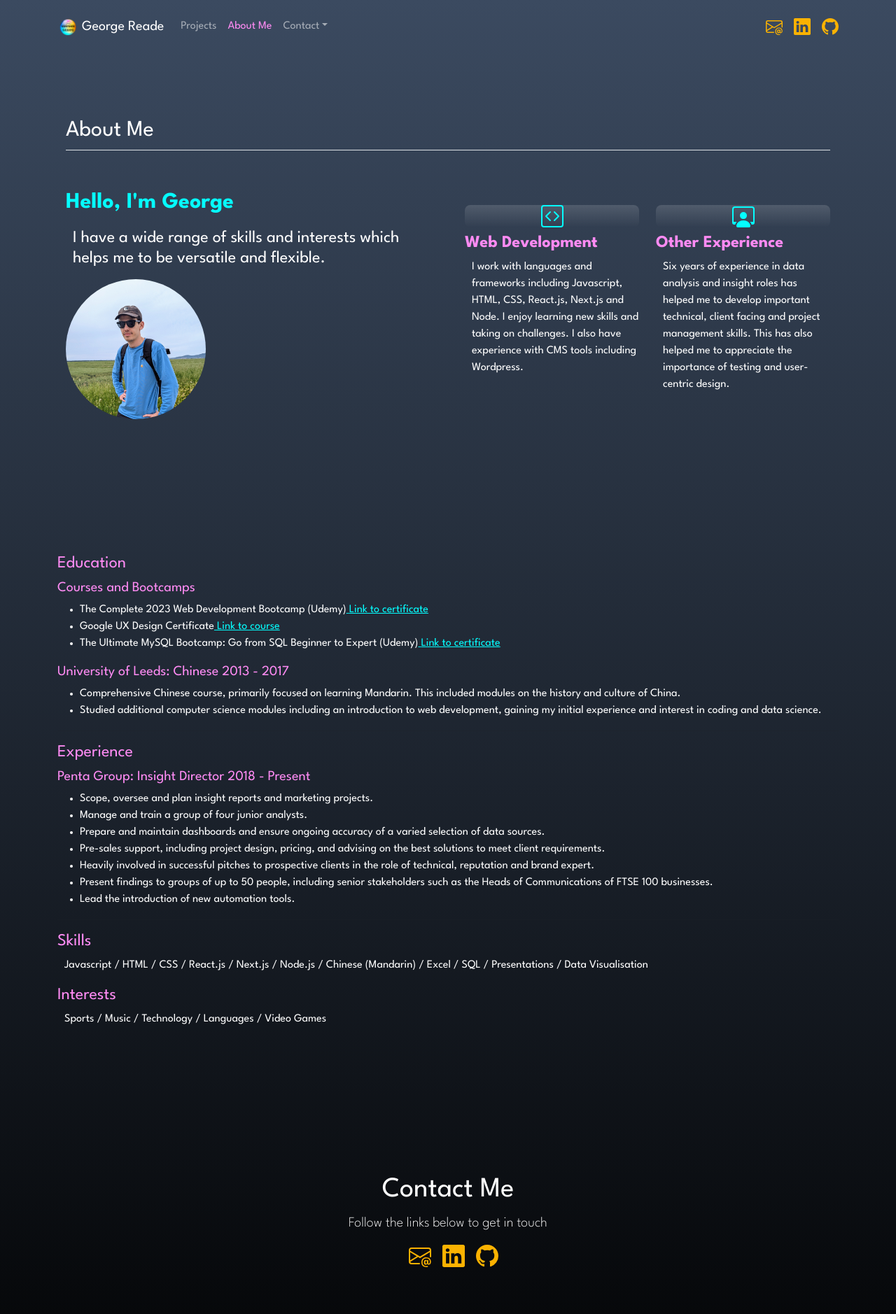
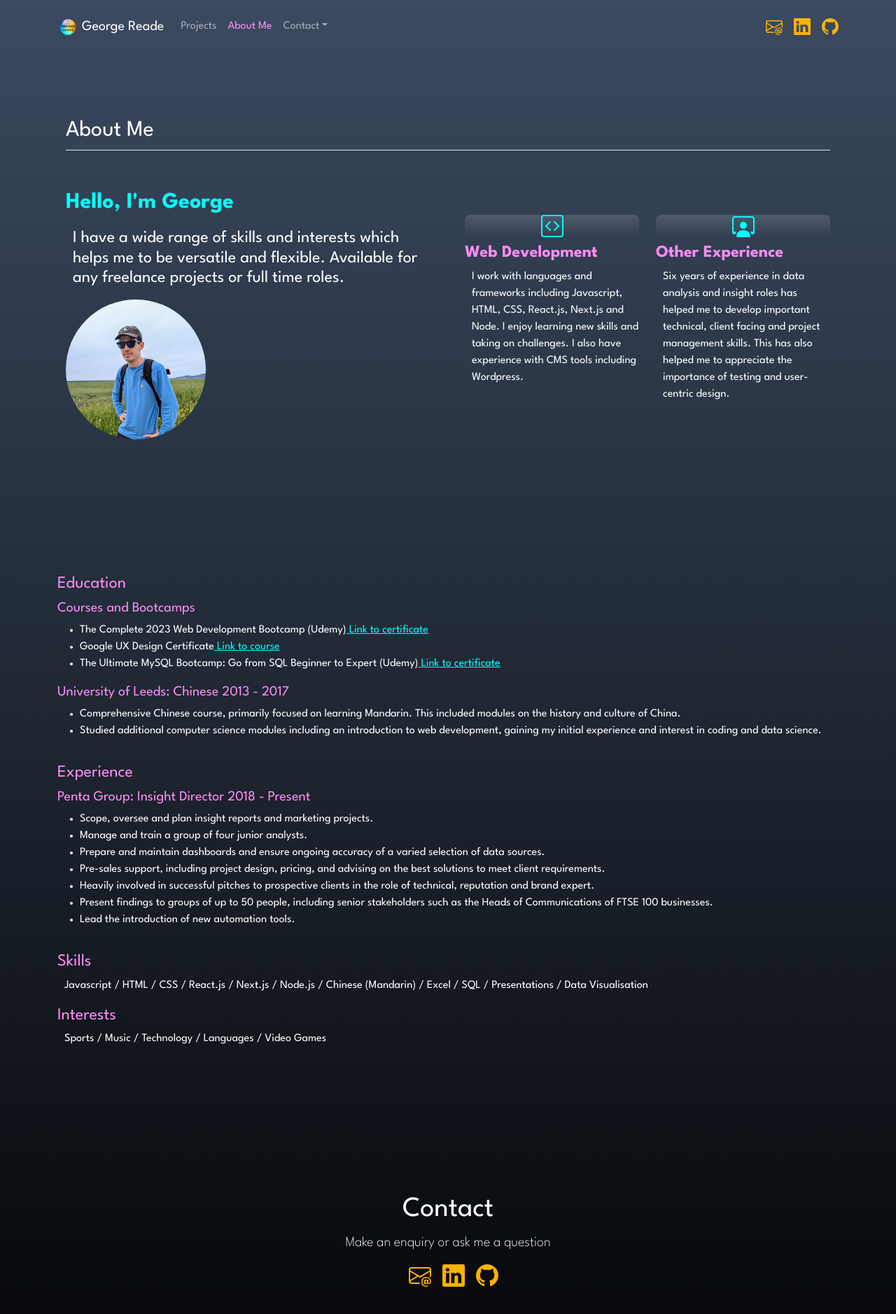
Before and after one commit to georgereade/next-portfolio, a Next.js app: page /CV in a window 1280 px wide. Shown: the top 1878 px of the page at 70% size. Built offline with nearby package versions, Linux system fonts and the light colour scheme.

Commit message:
Updated text content

```diff
--- a/src/app/CV/page.tsx
+++ b/src/app/CV/page.tsx
@@ -20,7 +20,8 @@ export default function Page() {
                 <h2 className="fw-bold">Hello, I&apos;m George</h2>
                 <h4 className="white" id="aboutMeH4">
                   I have a wide range of skills and interests which helps me to
-                  be versatile and flexible.
+                  be versatile and flexible. Available for any freelance
+                  projects or full time roles.
                 </h4>
                 <Fade delay={500} triggerOnce={true}>
                   <Image
--- a/src/app/components/Contact.tsx
+++ b/src/app/components/Contact.tsx
@@ -10,9 +10,9 @@ export default function Homepage() {
         <div className="my-5 animate__animated animate__backInUp">
           <div className="p-5 text-center bg-body-tertiary">
             <div className="container py-5">
-              <h1 className="text-white">Contact Me</h1>
+              <h1 className="text-white">Contact</h1>
               <p className="col-lg-8 mx-auto lead">
-                Follow the links below to get in touch
+                Make an enquiry or ask me a question
               </p>
               <div className="justify-content-between">
                 <ul className="nav col-md-12 justify-content-center list-unstyled d-flex">
--- a/src/app/components/Homepage.tsx
+++ b/src/app/components/Homepage.tsx
@@ -24,7 +24,7 @@ export default function Homepage() {
               <p className="fs-5 mb-4 pt-5">UK-based web developer </p>
               <p className="fs-5 mb-4">
                 {" "}
-                View my projects or find out more about me at the links below
+                View my projects or find out more about me
               </p>{" "}
               <div
                 className="d-grid gap-2 d-sm-flex justify-content-sm-center"
```
